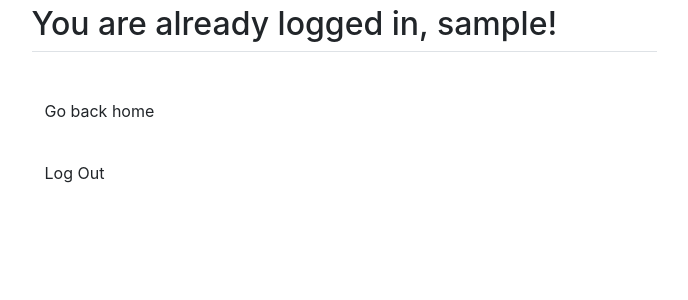
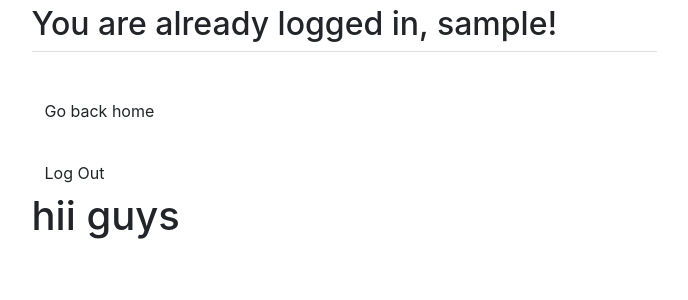
Before and after one commit to akashak421/stock_maintenance, a Django app: template dept_stock_maintenance/homepage/templates/login.html in a window 1280 px wide. Shown: the part 211-511 px from the top of the page, without its empty margins (296-984 px from the left). Run offline with Django 3.2, Linux system fonts and the light colour scheme; the template is opened without the code that fills it, so the values that code supplies are empty; the visitor is signed in with stand-in values (Sample User, id 1); some libraries are stand-ins or nearby versions.

Commit message:
login PAGE

```diff
--- a/dept_stock_maintenance/homepage/templates/login.html
+++ b/dept_stock_maintenance/homepage/templates/login.html
@@ -37,6 +37,7 @@
             <div class="border-top pt-3 align-middle"> <br>
                 <a class="btn ghost-blue" href="{% url 'home' %}">Go back home</a> <br><br>
                 <a class="btn ghost-red" href="{% url 'logout' %}">Log Out</a>
+                <h1>hii guys</h1>
             </div>
 
         {% else %}
```
